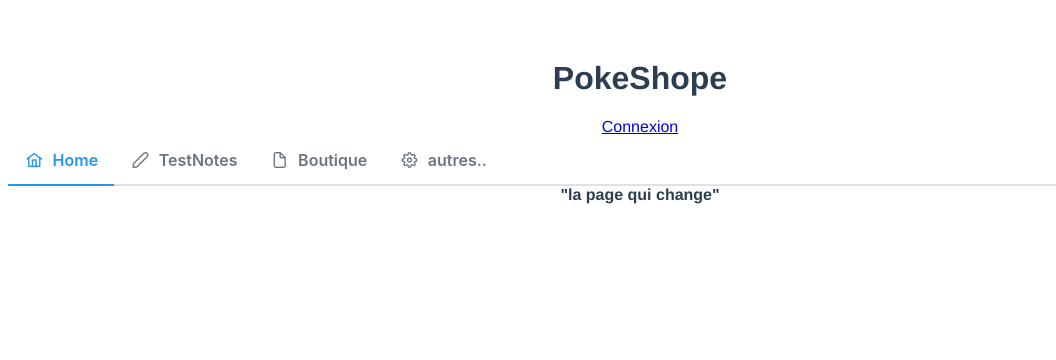
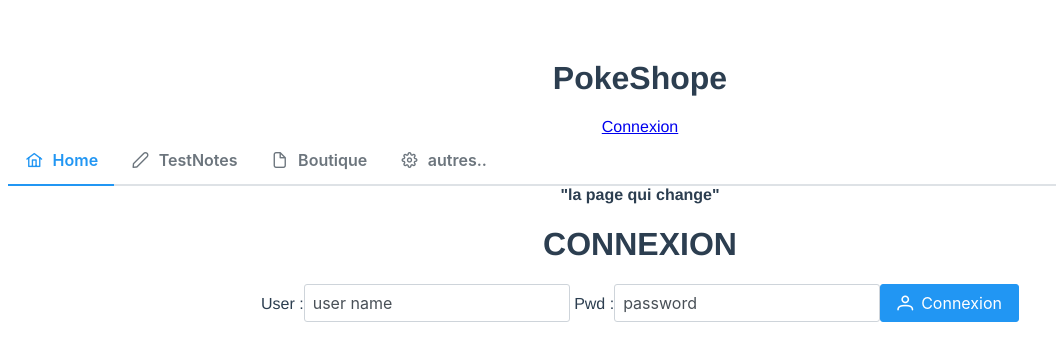
Before and after one commit to Kmy22/pokeshop, a Vue app: page /#/Connexion in a window 1280 px wide. Shown: the top 360 px of the page, without its empty margins (0-1056 px from the left). Built offline with nearby package versions, Linux system fonts and the light colour scheme.

Commit message:
connexion via api

```diff
--- a/package.json
+++ b/package.json
@@ -10,6 +10,7 @@
   "dependencies": {
     "@vuelidate/core": "^2.0.0-alpha.34",
     "@vuelidate/validators": "^2.0.0-alpha.26",
+    "axios": "^0.25.0",
     "core-js": "^3.6.5",
     "mitt": "^3.0.0",
     "prime": "^0.5.0",
--- a/src/App.vue
+++ b/src/App.vue
@@ -2,7 +2,7 @@
  <div>
     <!-- header -->
     <h1>PokeShope</h1>
-    <router-link to='/TestConnexion'> Connexion</router-link>
+    <router-link to='/Connexion'> Connexion</router-link>
     <TabMenu :model="items" />
 
     <b>"la page qui change"</b>
--- /dev/null
+++ b/src/http-constants.js
@@ -0,0 +1,8 @@
+import axios from 'axios'
+
+let baseURL = "http://localhost:5000"
+
+export const API_BACK = axios.create(
+{
+   baseURL: baseURL
+})
--- a/src/router/index.js
+++ b/src/router/index.js
@@ -1,6 +1,6 @@
 import { createRouter, createWebHashHistory } from 'vue-router'
 import Home from '../vues/Home.vue'
-import TestConnexion from '../vues/TestConnexion.vue'
+import Connexion from '../vues/Connexion.vue'
 import TestNotes from '../vues/TestNotes.vue'
 import Boutique from '../vues/Boutique.vue'
 
@@ -11,9 +11,9 @@ const routes = [
     component: Home
   },
   {
-    path: '/TestConnexion',
-    name: 'TestConnexion',
-    component: TestConnexion
+    path: '/Connexion',
+    name: 'Connexion',
+    component: Connexion
   },
   {
     path: '/TestNotes',
--- a/src/vues/TestConnexion.vue
+++ b/src/vues/Connexion.vue
@@ -17,6 +17,8 @@
 
 import { defineComponent, ref } from "vue";
 import {useToast} from 'primevue/usetoast';
+import {API_BACK} from '../http-constants';
+import router from '../router'
 
 export default defineComponent({
   setup() {
@@ -25,8 +27,32 @@ export default defineComponent({
       const text_pwd = ref("password");
 
     const connexion = () => {
-      toast.add({sererity: 'info', summary: 'Connexion', detail: "user :" + text_user.value + "pwd : " + text_pwd.value });
-      console.log(text_user.value + " " + text_pwd.value);
+      //console.log(text_user.value + " " + text_pwd.value);
+      const params = new URLSearchParams()
+      params.append('login', text_user.value)
+      params.append('pwd', text_pwd.value)
+
+      API_BACK.post('/connection', params)
+        .then(response => {
+          console.log(response);
+          //TODO
+          if (response.status == 200) {
+            toast.add({sererity: 'info', summary: 'Connexion réussie', detail: "Bienvenue "+text_user.value+" !" });
+            sessionStorage.setItem('token', response.data.token);
+            sessionStorage.setItem('user', text_user.value);
+            // un truc du genre this.$router.push('/')
+            router.push('/')
+          } else {
+            toast.add({sererity: 'info', summary: 'Connexion impossible', detail: 'Identifiant ou mot de passe incorrect'});
+          }
+
+
+
+        })
+        .catch(e => {
+          console.error(e);
+          toast.add({sererity: 'info', summary: 'Connexion impossible', detail: "crash" });
+      })
     }
 
       return{
```
Also changed, not shown: 1 other file (tests, documents, lock files or other folders).
